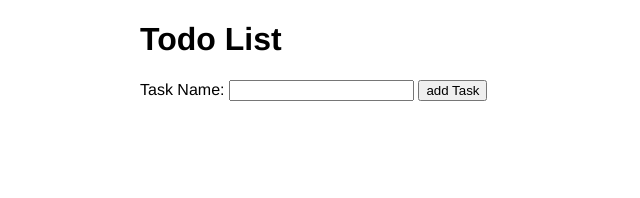
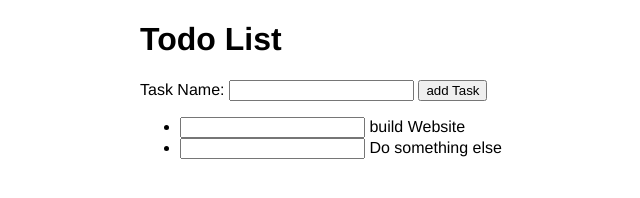
Before and after one commit to mynamjordan/todolist, a plain HTML site: page todo.html in a window 1280 px wide. Shown: the whole page, without its empty margins (200-840 px from the left). Drawn offline with Linux system fonts and the light colour scheme.

Commit message:
Add Example list

```diff
--- a/todo.html
+++ b/todo.html
@@ -22,6 +22,21 @@
         </button>
     </form>
 
+    <ul>
+        <li>
+            <label>
+                <input type=""checkbox">
+                build Website
+            </label>
+        </li>
+        <li>
+            <label>
+                <input type=""checkbox">
+                Do something else
+            </label>
+        </li>
+
+    </ul>
     <script src="js/script.js"></script>
 </body>
 
```
